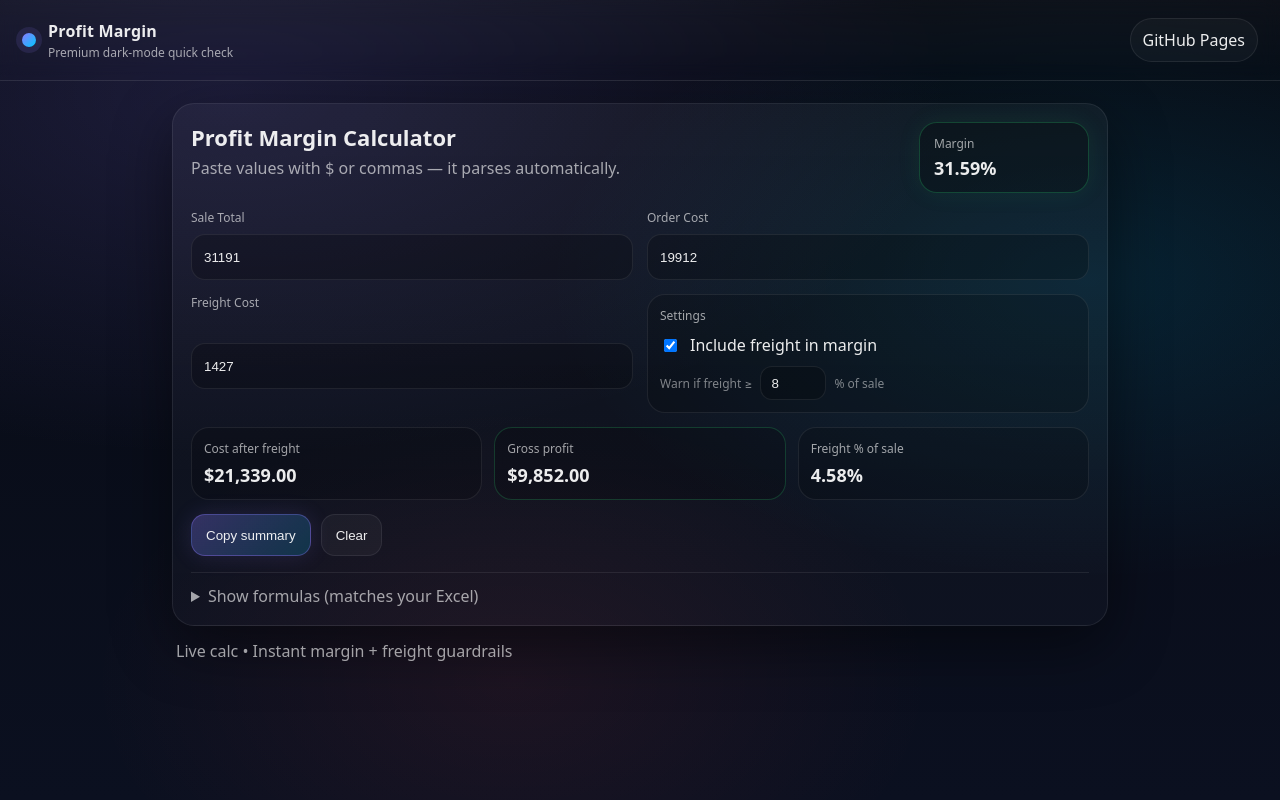
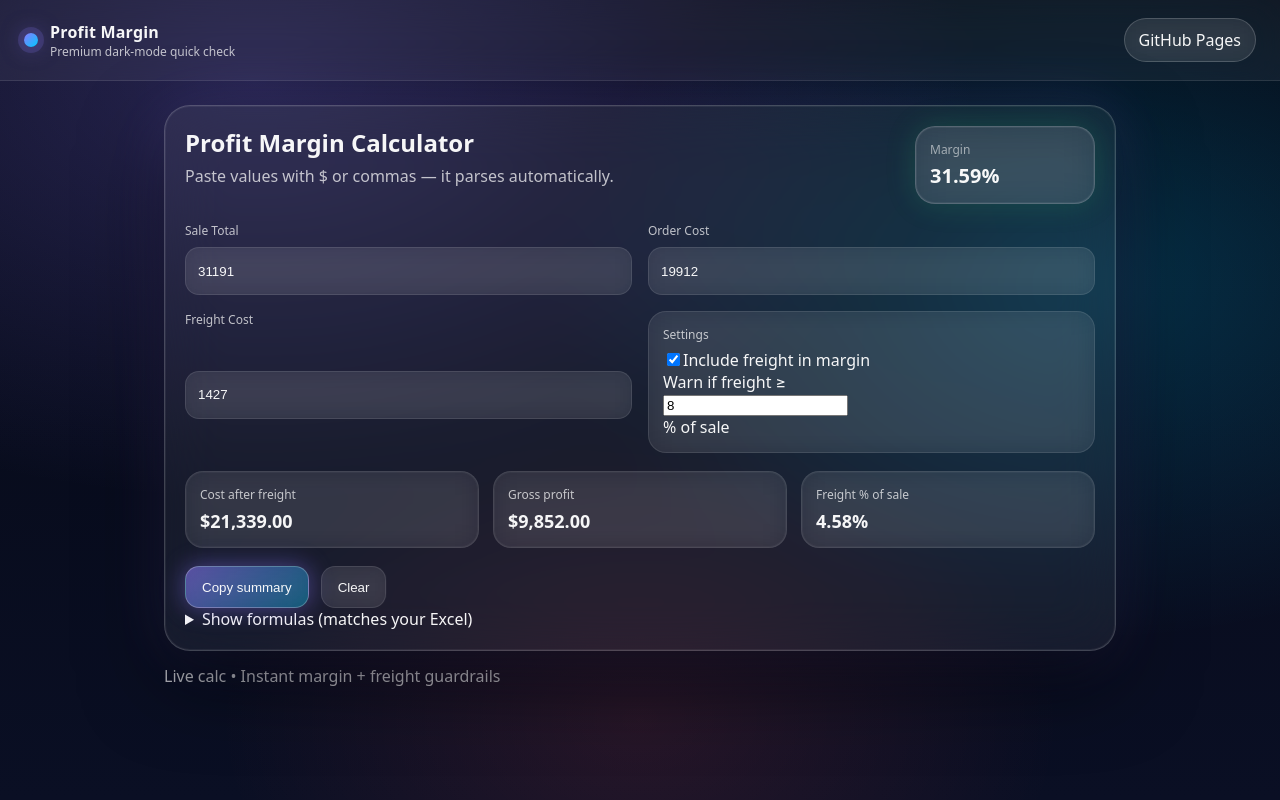
Before and after one commit to samhercom/-profit-margin-calculator-, a React (Vite) app: page / in a window 1280 px wide. Built offline with nearby package versions, Linux system fonts and the light colour scheme.

Commit message:
Update styles.css

```diff
--- a/src/styles.css
+++ b/src/styles.css
@@ -1,194 +1,288 @@
 :root{
-  --bg0:#070A12;
-  --bg1:#0B1020;
-  --stroke:rgba(255,255,255,.08);
-  --stroke2:rgba(255,255,255,.12);
-  --text:rgba(255,255,255,.92);
-  --muted:rgba(255,255,255,.62);
-  --muted2:rgba(255,255,255,.48);
-  --good:rgba(46, 213, 115, 1);
-  --warn:rgba(255, 193, 7, 1);
-  --bad:rgba(255, 77, 79, 1);
+  --bg0:#050814;
+  --bg1:#0A0F24;
+
+  --glass: rgba(255,255,255,.06);
+  --glass-strong: rgba(255,255,255,.10);
+
+  --stroke: rgba(255,255,255,.18);
+  --stroke-soft: rgba(255,255,255,.10);
+
+  --text: rgba(255,255,255,.96);
+  --muted: rgba(255,255,255,.72);
+  --muted2: rgba(255,255,255,.55);
+
+  --accent1:#8C78FF;
+  --accent2:#00C8FF;
+  --good:#2ED573;
+  --warn:#FFC107;
+  --bad:#FF4D4F;
 }
 
 *{ box-sizing:border-box; }
 html,body{ height:100%; }
+
 body{
   margin:0;
   color:var(--text);
+
   background:
-    radial-gradient(1200px 600px at 18% 12%, rgba(140,120,255,.16), transparent 60%),
-    radial-gradient(900px 500px at 85% 35%, rgba(0,200,255,.12), transparent 60%),
-    radial-gradient(700px 450px at 40% 85%, rgba(255,77,79,.08), transparent 60%),
+    radial-gradient(1200px 700px at 20% 10%, rgba(140,120,255,.25), transparent 60%),
+    radial-gradient(900px 600px at 85% 35%, rgba(0,200,255,.20), transparent 60%),
+    radial-gradient(700px 500px at 50% 90%, rgba(255,77,79,.12), transparent 60%),
     linear-gradient(180deg, var(--bg0), var(--bg1));
-  font-family: ui-sans-serif, system-ui, -apple-system, Segoe UI, Roboto, Helvetica, Arial;
+
+  font-family: ui-sans-serif, system-ui, -apple-system, Segoe UI, Roboto;
 }
 
-code, .mono{ font-family: ui-monospace, SFMono-Regular, Menlo, Monaco, Consolas, "Liberation Mono", "Courier New", monospace; }
+/* ---------- Shell ---------- */
 
-.appShell{ min-height:100%; display:flex; flex-direction:column; }
+.appShell{
+  min-height:100%;
+  display:flex;
+  flex-direction:column;
+}
 
 .topBar{
-  display:flex; align-items:center; justify-content:space-between;
-  padding:18px 22px;
-  border-bottom:1px solid var(--stroke);
-  background: linear-gradient(180deg, rgba(255,255,255,.03), transparent);
+  display:flex;
+  align-items:center;
+  justify-content:space-between;
+  padding:18px 24px;
+
+  background: rgba(255,255,255,.05);
+  backdrop-filter: blur(18px);
+  -webkit-backdrop-filter: blur(18px);
+
+  border-bottom:1px solid var(--stroke-soft);
+}
+
+.brand{ display:flex; gap:12px; align-items:center; }
+
+.brandDot{
+  width:14px;
+  height:14px;
+  border-radius:999px;
+
+  background: linear-gradient(135deg,var(--accent1),var(--accent2));
+  box-shadow:
+    0 0 0 6px rgba(140,120,255,.18),
+    0 0 22px rgba(140,120,255,.55);
+}
+
+.brandTitle{ font-weight:800; letter-spacing:.2px; }
+.brandSub{ font-size:12px; color:var(--muted); }
+
+.pillLink{
+  padding:10px 14px;
+  border-radius:999px;
+
+  background: rgba(255,255,255,.08);
+  border:1px solid var(--stroke);
+  backdrop-filter: blur(14px);
+}
+
+/* ---------- Layout ---------- */
+
+.content{
+  width:min(1000px,100%);
+  margin:0 auto;
+  padding:24px;
+  flex:1;
+}
+
+/* ---------- Glass Card ---------- */
+
+.card{
+  border-radius:26px;
+  padding:20px;
+
+  background: var(--glass);
+  backdrop-filter: blur(28px);
+  -webkit-backdrop-filter: blur(28px);
+
+  border:1px solid var(--stroke);
+
+  box-shadow:
+    0 30px 80px rgba(0,0,0,.55),
+    inset 0 0 0 1px rgba(255,255,255,.06),
+    0 0 60px rgba(140,120,255,.18);
+}
+
+/* ---------- Header ---------- */
+
+.cardHeader{
+  display:flex;
+  justify-content:space-between;
+  gap:16px;
+}
+
+.h1{
+  margin:0;
+  font-size:24px;
+}
+
+.sub{
+  margin:6px 0 0;
+  color:var(--muted);
+}
+
+/* ---------- Margin Pill ---------- */
+
+.pill{
+  min-width:180px;
+  padding:14px;
+  border-radius:20px;
+
+  background: rgba(255,255,255,.10);
+  backdrop-filter: blur(18px);
+
+  border:1px solid var(--stroke);
+
+  box-shadow:
+    inset 0 0 0 1px rgba(255,255,255,.06),
+    0 0 30px rgba(46,213,115,.18);
+}
+
+.pillLabel{
+  font-size:12px;
+  color:var(--muted2);
+}
+
+.pillValue{
+  font-size:20px;
+  font-weight:800;
+  margin-top:4px;
+}
+
+/* ---------- Inputs ---------- */
+
+.grid{
+  margin-top:18px;
+  display:grid;
+  grid-template-columns:1fr 1fr;
+  gap:16px;
+}
+
+.field{
+  display:grid;
+  gap:8px;
+}
+
+.fieldLabel{
+  font-size:12px;
+  color:var(--muted);
+}
+
+.input{
+  height:48px;
+  border-radius:14px;
+
+  background: rgba(255,255,255,.08);
+  border:1px solid var(--stroke-soft);
+
+  color:var(--text);
+  padding:0 12px;
+
   backdrop-filter: blur(10px);
 }
 
-.brand{ display:flex; gap:12px; align-items:center; }
-.brandDot{
-  width:14px; height:14px; border-radius:999px;
-  background: linear-gradient(135deg, rgba(140,120,255,1), rgba(0,200,255,1));
-  box-shadow: 0 0 0 6px rgba(140,120,255,.12);
-}
-.brandTitle{ font-weight:800; letter-spacing:.2px; }
-.brandSub{ font-size:12px; color:var(--muted); margin-top:2px; }
-.pillLink{
-  padding:10px 12px;
-  border:1px solid var(--stroke);
-  border-radius:999px;
-  background: rgba(255,255,255,.03);
-  color:var(--text);
+.input:focus{
+  outline:none;
+  border-color:var(--accent1);
+  box-shadow:0 0 0 3px rgba(140,120,255,.25);
 }
 
-.content{ width: min(980px, 100%); margin: 0 auto; padding: 22px; flex:1; }
+/* ---------- Settings Panel ---------- */
 
-.card{
-  border:1px solid var(--stroke);
-  background: linear-gradient(180deg, rgba(255,255,255,.04), rgba(255,255,255,.02));
-  border-radius: 22px;
-  padding: 18px;
-  box-shadow: 0 20px 60px rgba(0,0,0,.45);
+.panel{
+  border-radius:18px;
+  padding:14px;
+
+  background: rgba(255,255,255,.07);
+  border:1px solid var(--stroke-soft);
+
+  backdrop-filter: blur(14px);
 }
 
-.cardHeader{ display:flex; justify-content:space-between; gap:16px; align-items:flex-start; }
-.h1{ margin:0; font-size:22px; }
-.sub{ margin:6px 0 0 0; color:var(--muted); line-height:1.35; }
-
-.pill{
-  min-width: 170px;
-  border-radius: 18px;
-  padding: 12px 14px;
-  border:1px solid var(--stroke);
-  background: rgba(0,0,0,.25);
-}
-.pillLabel{ font-size:12px; color:var(--muted); }
-.pillValue{ font-size:18px; font-weight:800; margin-top:4px; }
-.pill.good{ border-color: rgba(46,213,115,.25); box-shadow: 0 0 24px rgba(46,213,115,.08); }
-.pill.bad{ border-color: rgba(255,77,79,.28); box-shadow: 0 0 24px rgba(255,77,79,.08); }
-.pill.neutral{ border-color: rgba(140,120,255,.22); box-shadow: 0 0 24px rgba(140,120,255,.10); }
-
-.grid{
-  margin-top: 16px;
-  display:grid;
-  grid-template-columns: 1fr 1fr;
-  gap: 14px;
+.panelTitle{
+  font-size:12px;
+  color:var(--muted);
+  margin-bottom:6px;
 }
 
-.field{ display:grid; gap:8px; }
-.fieldLabel{ color: var(--muted); font-size: 12px; }
-.input{
-  height: 46px;
-  border-radius: 14px;
-  border: 1px solid var(--stroke);
-  background: rgba(0,0,0,.22);
-  color: var(--text);
-  padding: 0 12px;
-  outline: none;
-}
-.input:focus{
-  border-color: rgba(140,120,255,.45);
-  box-shadow: 0 0 0 4px rgba(140,120,255,.18);
+/* ---------- Stats ---------- */
+
+.stats{
+  margin-top:18px;
+  display:grid;
+  grid-template-columns:1fr 1fr 1fr;
+  gap:14px;
 }
 
-.panel{
-  border:1px solid var(--stroke);
-  background: rgba(0,0,0,.18);
-  border-radius: 18px;
-  padding: 12px;
-  display:grid;
-  gap:10px;
-  align-content:start;
-}
-.panelTitle{ font-size:12px; color:var(--muted); }
-.toggleRow{ display:flex; gap:10px; align-items:center; color:var(--text); }
-.inline{ display:flex; gap:8px; align-items:center; flex-wrap:wrap; }
-.inlineLabel{ color: var(--muted2); font-size: 12px; }
-.miniInput{
-  width: 66px;
-  height: 34px;
-  border-radius: 12px;
-  border: 1px solid var(--stroke);
-  background: rgba(0,0,0,.22);
-  color: var(--text);
-  padding: 0 10px;
-  outline:none;
+.stat{
+  padding:14px;
+  border-radius:18px;
+
+  background: rgba(255,255,255,.07);
+  border:1px solid var(--stroke-soft);
+
+  backdrop-filter: blur(14px);
+
+  box-shadow:
+    inset 0 0 0 1px rgba(255,255,255,.04);
 }
 
-.stats{
-  margin-top: 14px;
-  display:grid;
-  grid-template-columns: 1fr 1fr 1fr;
-  gap: 12px;
-}
-.stat{
-  border:1px solid var(--stroke);
-  border-radius: 18px;
-  padding: 12px;
-  background: rgba(0,0,0,.18);
-}
-.statLabel{ font-size:12px; color:var(--muted); }
-.statValue{ margin-top:6px; font-size:18px; font-weight:800; }
-.stat.good{ border-color: rgba(46,213,115,.22); }
-.stat.bad{ border-color: rgba(255,77,79,.22); }
-.stat.warn{ border-color: rgba(255,193,7,.22); }
-
-.alerts{ margin-top: 12px; display:grid; gap:10px; }
-.alert{
-  border-radius: 16px;
-  padding: 12px;
-  border:1px solid var(--stroke);
-  background: rgba(0,0,0,.22);
-}
-.alert.bad{ border-color: rgba(255,77,79,.28); }
-.alert.warn{ border-color: rgba(255,193,7,.25); }
-
-.actions{ margin-top: 14px; display:flex; gap:10px; flex-wrap:wrap; }
-.btn{
-  height: 42px;
-  border-radius: 14px;
-  border: 1px solid var(--stroke);
-  background: rgba(255,255,255,.04);
-  color: var(--text);
-  padding: 0 14px;
-  cursor:pointer;
-}
-.btn:hover{ border-color: var(--stroke2); }
-.btn.primary{
-  border-color: rgba(140,120,255,.35);
-  background: linear-gradient(135deg, rgba(140,120,255,.30), rgba(0,200,255,.18));
-  box-shadow: 0 0 22px rgba(140,120,255,.14);
+.statLabel{
+  font-size:12px;
+  color:var(--muted);
 }
 
-.divider{ height:1px; background: var(--stroke); margin: 16px 0 12px; }
-
-.details summary{ cursor:pointer; color: var(--muted); }
-.detailsBody{ margin-top: 10px; display:grid; gap:8px; }
-.formula{
-  padding: 10px 12px;
-  border:1px solid var(--stroke);
-  border-radius: 14px;
-  background: rgba(0,0,0,.18);
-  color: var(--muted);
+.statValue{
+  margin-top:6px;
+  font-size:18px;
+  font-weight:800;
 }
 
-.footer{ margin-top: 14px; padding: 0 4px; }
-.muted{ color: var(--muted); }
+/* ---------- Buttons ---------- */
 
-@media (max-width: 820px){
-  .grid{ grid-template-columns: 1fr; }
-  .stats{ grid-template-columns: 1fr; }
-  .pill{ min-width: auto; width: 100%; }
-  .cardHeader{ flex-direction: column; align-items: stretch; }
+.actions{
+  margin-top:18px;
+  display:flex;
+  gap:12px;
 }
+
+.btn{
+  height:42px;
+  padding:0 16px;
+  border-radius:14px;
+
+  background: rgba(255,255,255,.08);
+  border:1px solid var(--stroke-soft);
+
+  color:var(--text);
+  cursor:pointer;
+
+  backdrop-filter: blur(10px);
+}
+
+.btn.primary{
+  background: linear-gradient(135deg,rgba(140,120,255,.55),rgba(0,200,255,.35));
+  border:1px solid rgba(255,255,255,.25);
+
+  box-shadow:
+    0 0 24px rgba(140,120,255,.45);
+}
+
+/* ---------- Footer ---------- */
+
+.footer{
+  margin-top:14px;
+  color:var(--muted);
+}
+
+/* ---------- Mobile ---------- */
+
+@media(max-width:820px){
+  .grid{ grid-template-columns:1fr; }
+  .stats{ grid-template-columns:1fr; }
+}
```
